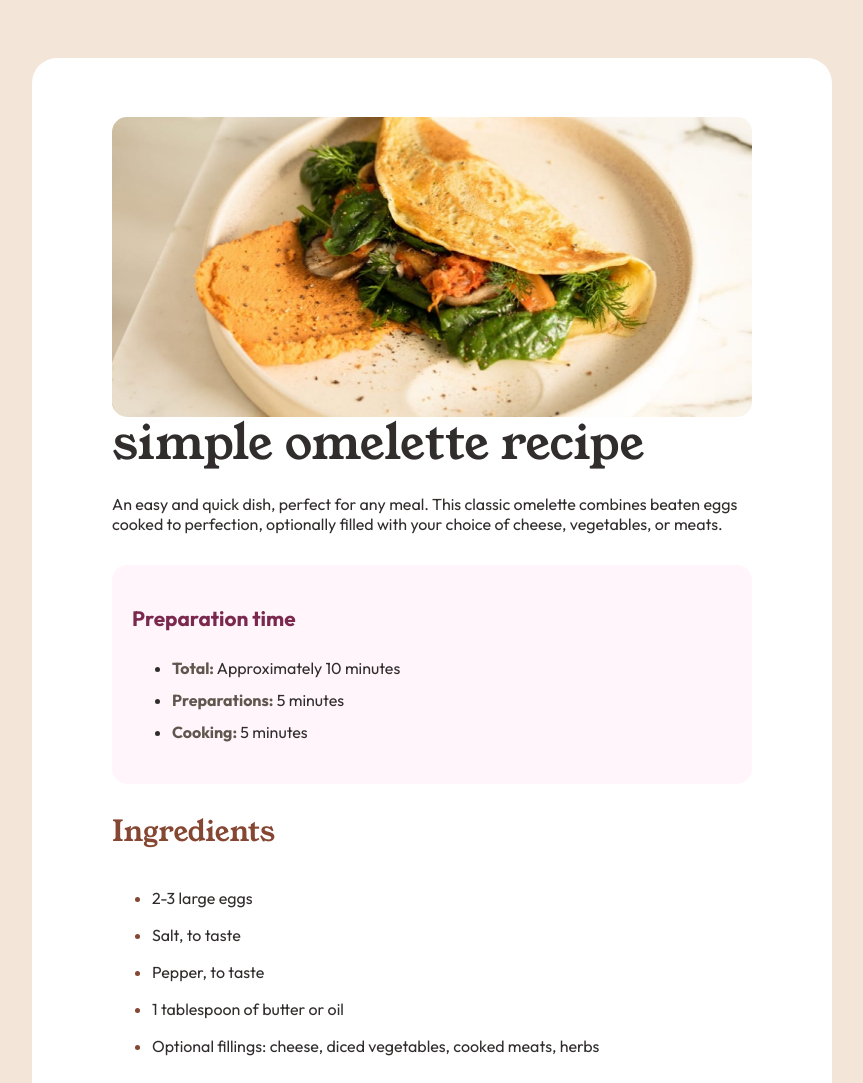
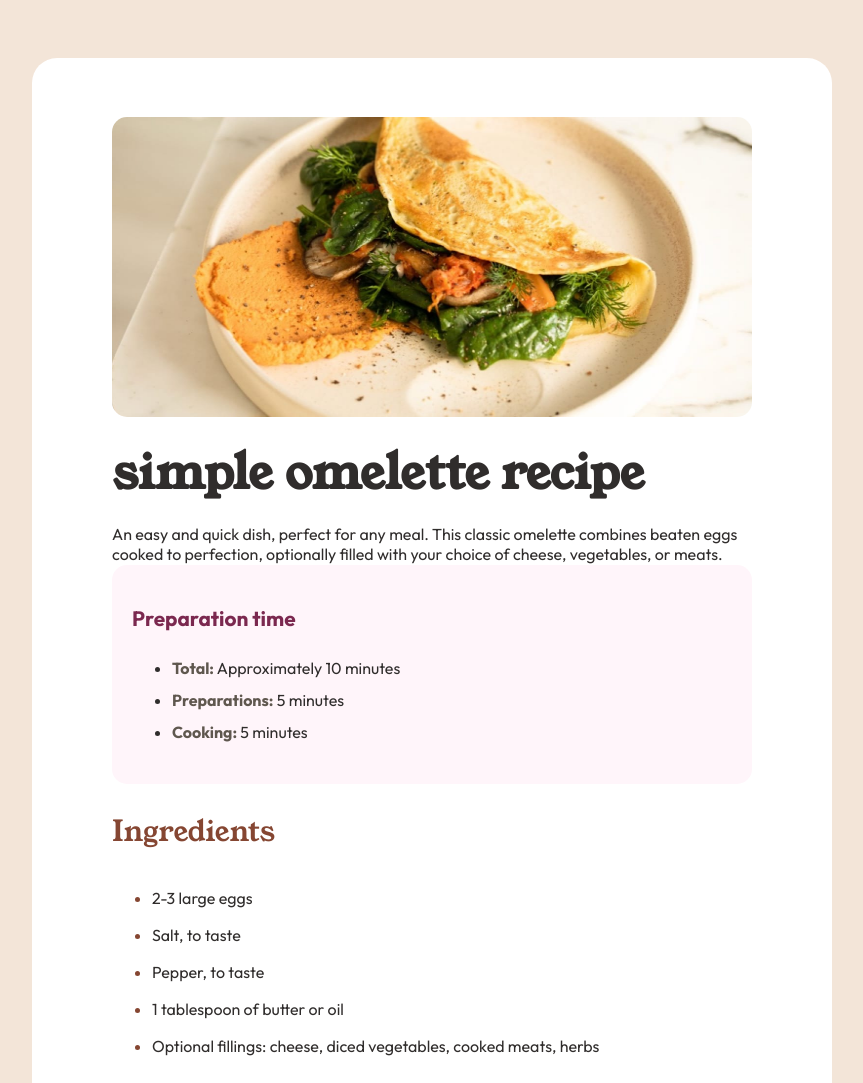
Before and after one commit to Hag-ras/Recipe-page, a plain HTML site: page index.html in a window 1280 px wide. Shown: the top 1083 px of the page, without its empty margins (208-1071 px from the left). Drawn offline with Linux system fonts and the light colour scheme; a web font is replaced by a local one.

Commit message:
finishing 2

```diff
--- a/style.css
+++ b/style.css
@@ -62,8 +62,10 @@ hr {
 }
 .parent .omelette .young {
     font-size: 3em;
-    margin-top: 20px;
+    margin-top: 50px;
     line-height: 0.1;
+    font-weight: 600 ;
+    color:hsl(24, 5%, 18%)
 }
 /* styling the second dive */
 .parent .time {
```
